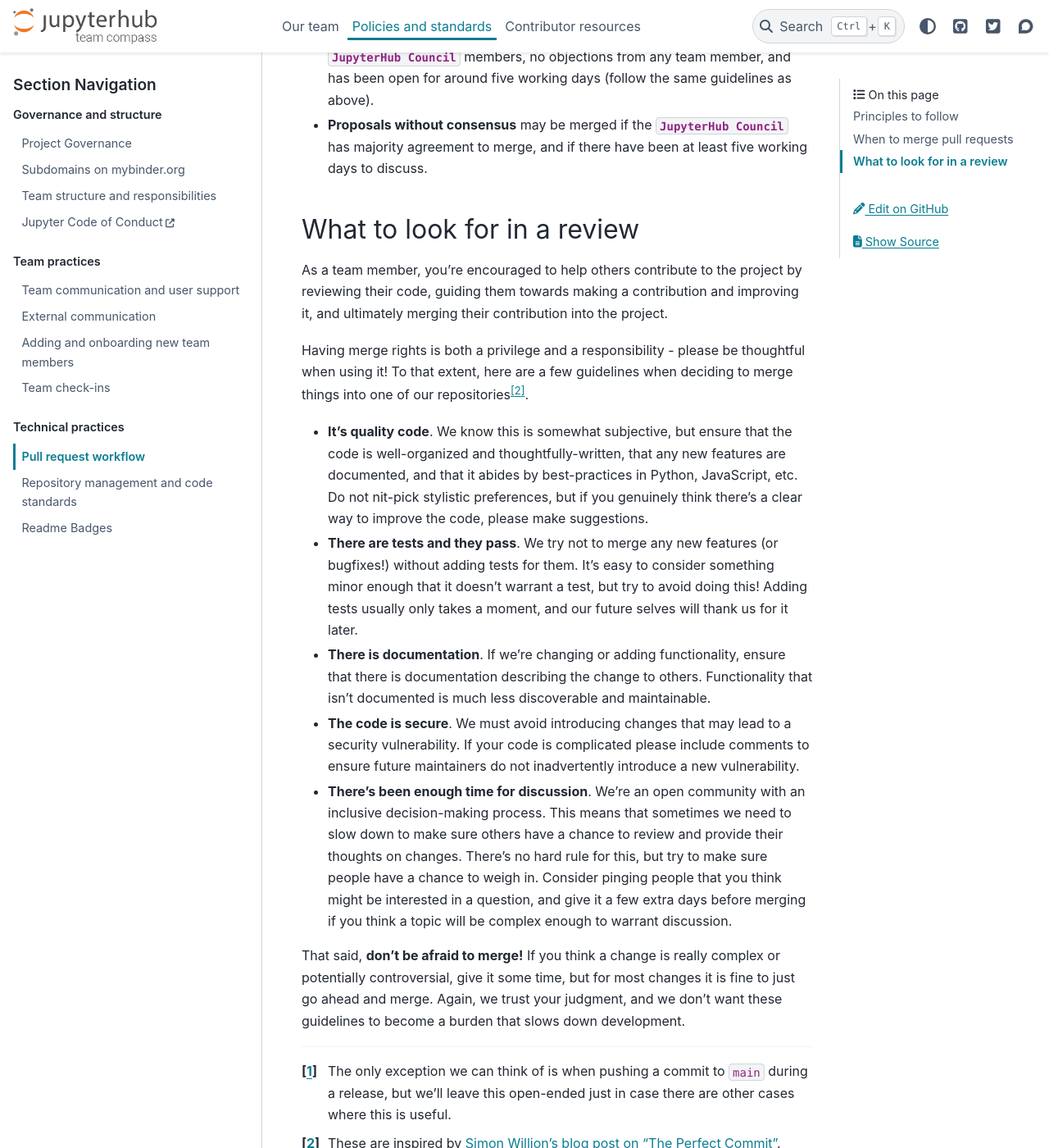
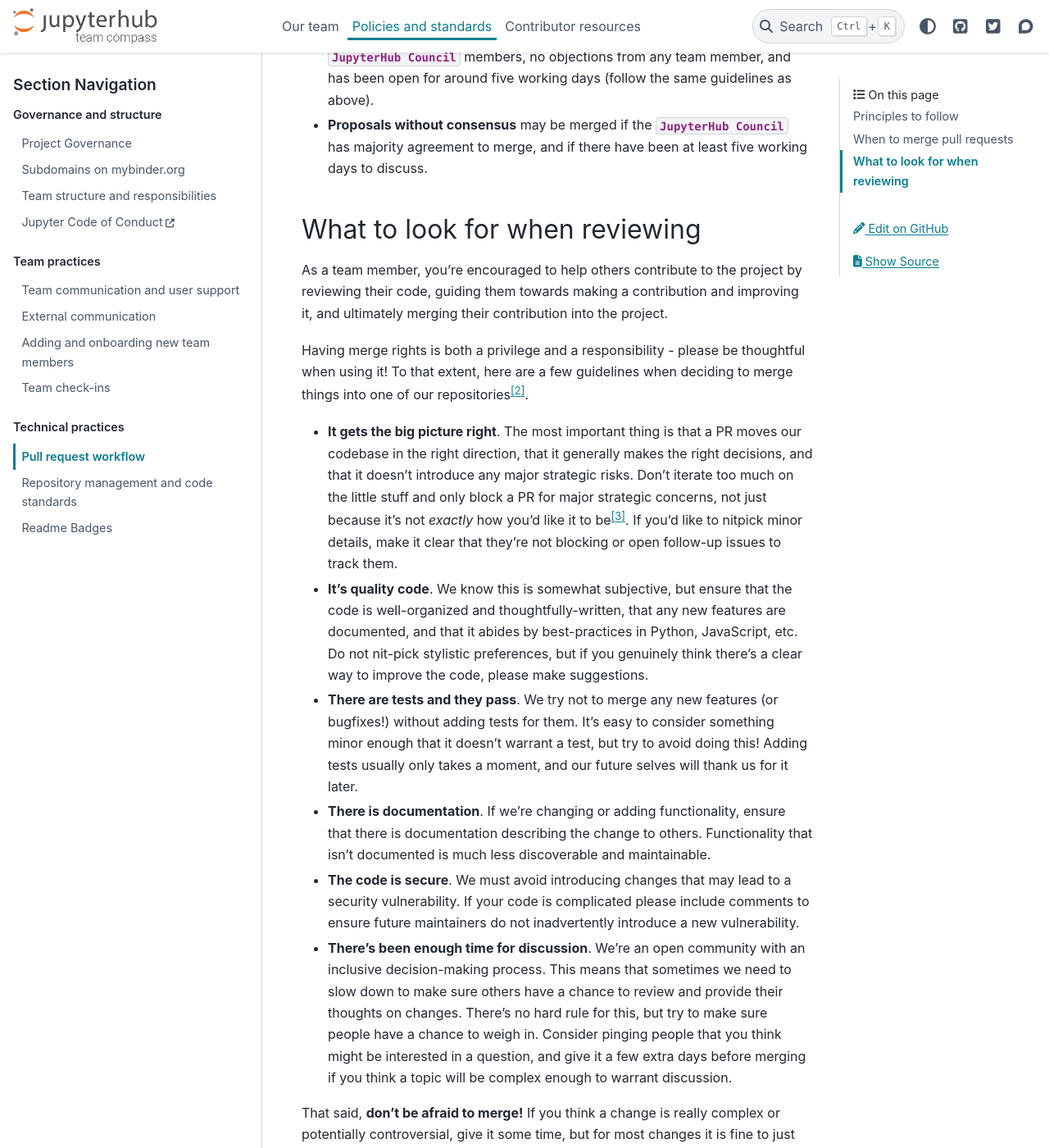
Before and after one commit to jupyterhub/team-compass, a Sphinx documentation site: the page built from docs/practices/pull_requests.md, in a window 1280 px wide and 1400 px high, scrolled down 1792 px. Shown: the whole window at 82% size. Built offline with Sphinx 7.4.7 and the PyData theme 0.15.4, drawn with Linux system fonts in a browser that asks for light colours; the version number could not be read and is left out; some of the changed text lies outside the part shown.

Commit message:
Add big picture note

```diff
--- a/docs/practices/pull_requests.md
+++ b/docs/practices/pull_requests.md
@@ -47,7 +47,7 @@ Any exceptions to this should be explicitly listed in team documentation.[^1]
 - **Changes to team policies** may be merged with **at least two approvals** from {team}`JupyterHub Council` members, no objections from any team member, and has been open for around five working days (follow the same guidelines as above).
 - **Proposals without consensus** may be merged if the {team}`JupyterHub Council` has majority agreement to merge, and if there have been at least five working days to discuss.
 
-## What to look for in a review
+## What to look for when reviewing
 
 As a team member, you're encouraged to help others contribute to the project
 by reviewing their code, guiding them towards making a contribution and
@@ -59,6 +59,10 @@ deciding to merge things into one of our repositories[^pc].
 
 [^pc]: These are inspired by [Simon Willion's blog post on "The Perfect Commit"](https://simonwillison.net/2022/Oct/29/the-perfect-commit/).
 
+- **It gets the big picture right**.
+  The most important thing is that a PR moves our codebase in the right direction, that it generally makes the right decisions, and that it doesn't introduce any major strategic risks.
+  Don't iterate too much on the little stuff and only block a PR for major strategic concerns, not just because it's not _exactly_ how you'd like it to be[^sociocracy].
+  If you'd like to nitpick minor details, make it clear that they're not blocking or open follow-up issues to track them.
 - **It's quality code**.
   We know this is somewhat subjective, but ensure that the code is well-organized and thoughtfully-written, that any new features are documented, and that it abides by best-practices in Python, JavaScript, etc.
   Do not nit-pick stylistic preferences, but if you genuinely think there's a clear way to improve the code, please make suggestions.
@@ -79,6 +83,8 @@ deciding to merge things into one of our repositories[^pc].
   There's no hard rule for this, but try to make sure people have a chance to weigh in.
   Consider pinging people that you think might be interested in a question, and give it a few extra days before merging if you think a topic will be complex enough to warrant discussion.
 
+[^sociocracy]: For some guidelines about how to provide strategic-level input and not block decisions on non-essential details, see [this consent-based decision-making guide](https://www.sociocracyforall.org/consent-decision-making/).
+
 That said, **don't be afraid to merge!**
 If you think a change is really complex or potentially controversial, give it some time, but for most changes it is fine to just go ahead and merge.
 Again, we trust your judgment, and we don't want these guidelines to become a burden that slows down development.
```
